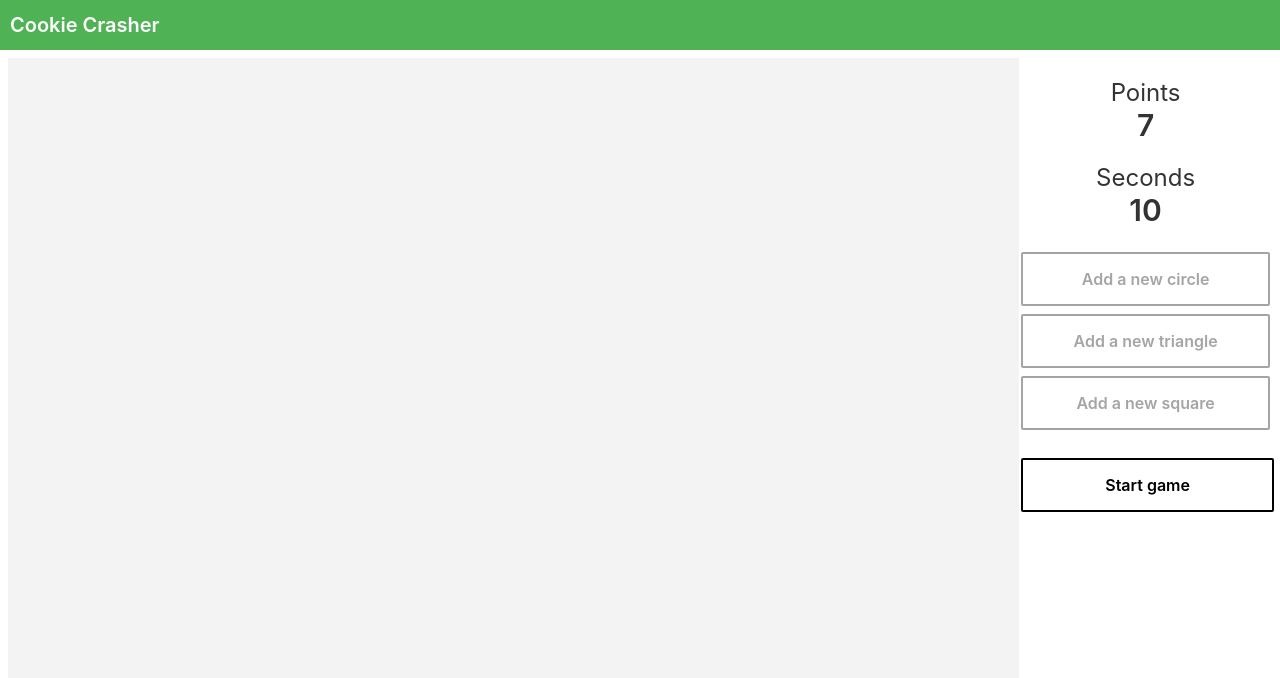
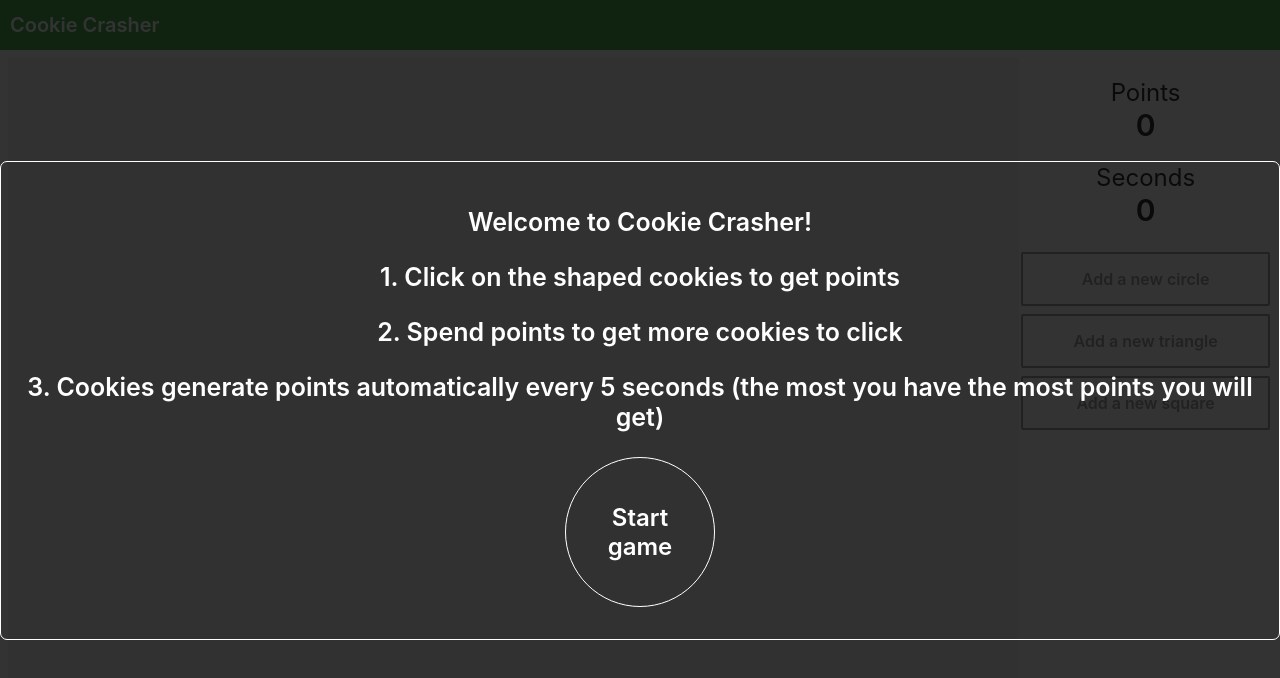
Before and after one commit to CrisTowi/cookie-crasher, a Svelte app: page / in a window 1280 px wide. Shown: the top 678 px of the page. Built offline with nearby package versions, Linux system fonts and the light colour scheme.

Commit message:
Add the new start button and intro

```diff
--- a/src/App.svelte
+++ b/src/App.svelte
@@ -1,29 +1,27 @@
 <script>
 import { onMount } from 'svelte';
-import { points, started, time, finalPoints } from './store/index.js';
+import { points, started, time, finalPoints, shapes } from './store/index.js';
 
 import Header from './containers/Header.svelte';
 import Board from './containers/Board.svelte';
 import Aside from './containers/Aside.svelte';
+import Modal from './containers/Modal.svelte';
+
+import Intro from './components/Intro.svelte';
 
 import { shapeDict } from './data';
 
-let shapes = [];
-
-const handleAddShape = (shape) => {
-	shapes = [
-		...shapes,
-		shape,
-	]
-
-  points.update(point => point - shape.cost);
+const handleAddShape = (newShape) => {
+	shapes.update(s => [...s, newShape]);
+  points.update(p => p - newShape.cost);
 };
 
 const handleStart = () => {
-  points.update(() => 7);
+  points.update(() => 0);
   started.update(() => true);
-	time.update(() => 10);
+	time.update(() => 30);
 	finalPoints.update(() => 0);
+	shapes.update(() => [shapeDict[0]]);
 
 	const timerInterval = setInterval(handleTimer, 1000);
 
@@ -33,7 +31,8 @@ const handleStart = () => {
 		if ($time === 0) {
 			clearInterval(timerInterval);
 			started.update(() => false);
-			finalPoints.update(() => $points)
+			finalPoints.update(() => $points);
+			shapes.update(() => []);
 		}
 	};
 }
@@ -65,10 +64,13 @@ const handleStart = () => {
 	<Header />
 	<div class="Main-container">
 		<div class="Main-Board-container">
-			<Board shapes={shapes} />
+			<Board />
 		</div>
 		<div class="Main-Aside-container">
-			<Aside onStart={handleStart} shapeDict={shapeDict} onAddShape={handleAddShape} />
+			<Aside shapeDict={shapeDict} onAddShape={handleAddShape} />
 		</div>
 	</div>
+	<Modal visible={!$started} >
+		<Intro onStart={handleStart} />
+	</Modal>
 </main>
--- /dev/null
+++ b/src/components/Intro.svelte
@@ -0,0 +1,63 @@
+<script>
+export let onStart;
+</script>
+
+<style>
+.Intro {
+  height: 100%;
+}
+
+.Intro-container {
+  width: 100%;
+  height: 100%;
+  display: flex;
+  align-items: center;
+  justify-content: center;
+}
+
+.Intro-content {
+  padding: 20px;
+  border: 1px solid white;
+  border-radius: 7px;
+  color: white;
+  text-align: center;
+}
+
+.step {
+  font-size: 25px;
+  font-weight: 600;
+  text-align: center;
+}
+
+.Intro-start-game {
+  height: 150px;
+  width: 150px;
+  border: 1px solid white;
+  border-radius: 50%;
+  color: white;
+  background-color: transparent;
+  padding: 15px 32px;
+  text-align: center;
+  text-decoration: none;
+  font-size: 24px;
+  font-weight: 600;
+  cursor: pointer;
+  transition: transform 0.2s;
+}
+
+.Intro-start-game:hover {
+  transform: scale(1.05);
+}
+</style>
+
+<div class="Intro">
+  <div class="Intro-container">
+    <div class="Intro-content">
+      <p class="step">Welcome to Cookie Crasher!</p>
+      <p class="step">1. Click on the shaped cookies to get points</p>
+      <p class="step">2. Spend points to get more cookies to click</p>
+      <p class="step">3. Cookies generate points automatically every 5 seconds (the most you have the most points you will get)</p>
+      <button class="Intro-start-game" on:click={onStart}>Start game</button>
+    </div>
+  </div>
+</div>
--- a/src/components/ShapeContainer.svelte
+++ b/src/components/ShapeContainer.svelte
@@ -1,5 +1,5 @@
 <script>
-import { onMount } from 'svelte';
+import { onMount, onDestroy } from 'svelte';
 
 export let speed = 1;
 export let onAddPoints;
@@ -12,6 +12,7 @@ let top = shapeContainerDiv.clientHeight / 2;
 let topMulti = OPTIONS[Math.floor(Math.random() * 2)];
 let leftMulti = OPTIONS[Math.floor(Math.random() * 2)];
 
+let intervalID = null;
 
 onMount(() => {
   const clientHeight = shapeContainerDiv.clientHeight;
@@ -34,7 +35,11 @@ onMount(() => {
     top += speed * topMulti;
   }, 10);
 
-  setInterval(onAddPoints, 5000);
+  intervalID = setInterval(onAddPoints, 5000);
+});
+
+onDestroy(() => {
+  clearInterval(intervalID);
 });
 
 </script>
--- a/src/containers/Aside.svelte
+++ b/src/containers/Aside.svelte
@@ -2,7 +2,6 @@
 import { points, started, time, finalPoints } from '../store';
 
 export let onAddShape;
-export let onStart;
 export let shapeDict;
 </script>
 
@@ -38,12 +37,6 @@ export let shapeDict;
 .aside-button.square {
   border: 2px solid #3D7BA0;
   color: #3D7BA0;
-}
-
-.aside-button.start-game {
-  width: 100%;
-  border: 2px solid black;
-  color: black;
 }
 
 .aside-button:disabled,.aside-button[disabled] {
@@ -96,11 +89,10 @@ export let shapeDict;
     {/each}
   </div>
 
-  <button class="aside-button start-game" disabled={$started} on:click={onStart}>Start game</button>
   {#if $finalPoints !== 0}
     <div class="Aside-count">
       <div class="Aside-count-label">
-        Game over!
+        Game Over
       </div>
       <div class="Aside-count-amount">
         {$finalPoints}
--- a/src/containers/Board.svelte
+++ b/src/containers/Board.svelte
@@ -1,7 +1,6 @@
 <script>
+import { shapes } from '../store';
 import Shape from './Shape.svelte';
-
-export let shapes;
 </script>
 
 <style>
@@ -19,7 +18,7 @@ export let shapes;
 
 <div class="Board">
   <div id="Board-container" class="Board-container">
-    {#each shapes as shape}
+    {#each $shapes as shape}
       <Shape shape={shape} />
     {/each}
   </div>
--- /dev/null
+++ b/src/containers/Modal.svelte
@@ -0,0 +1,26 @@
+<script>
+export let visible = false;
+</script>
+
+<style>
+.Modal {
+  position: fixed;
+  left: 0px;
+  right: 0px;
+  background-color: rgba(0, 0, 0, 0.8);
+  height: 100vh;
+  transition: top 0.3s;
+}
+
+.Modal--visible {
+  top: 0px;
+}
+
+.Modal--hidden {
+  top: -100vh;
+}
+</style>
+
+<div class={`Modal Modal--${visible ? 'visible' : 'hidden'}`}>
+  <slot />
+</div>
--- a/src/store/index.js
+++ b/src/store/index.js
@@ -1,6 +1,7 @@
 import { writable } from 'svelte/store';
 
-export const points = writable(7);
+export const points = writable(0);
 export const finalPoints = writable(0);
 export const started = writable(false);
-export const time = writable(10);
+export const time = writable(0);
+export const shapes = writable([]);
```
